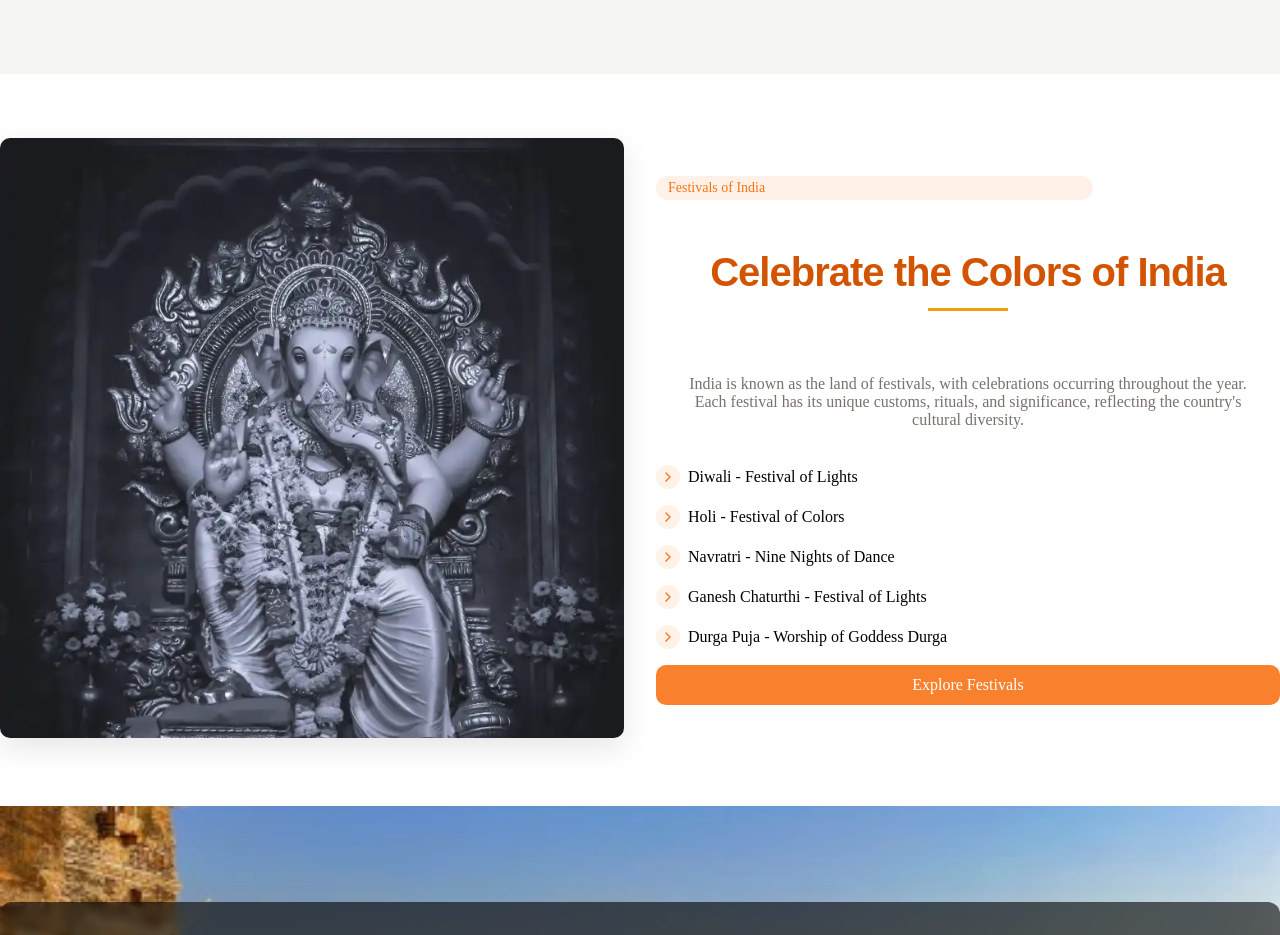
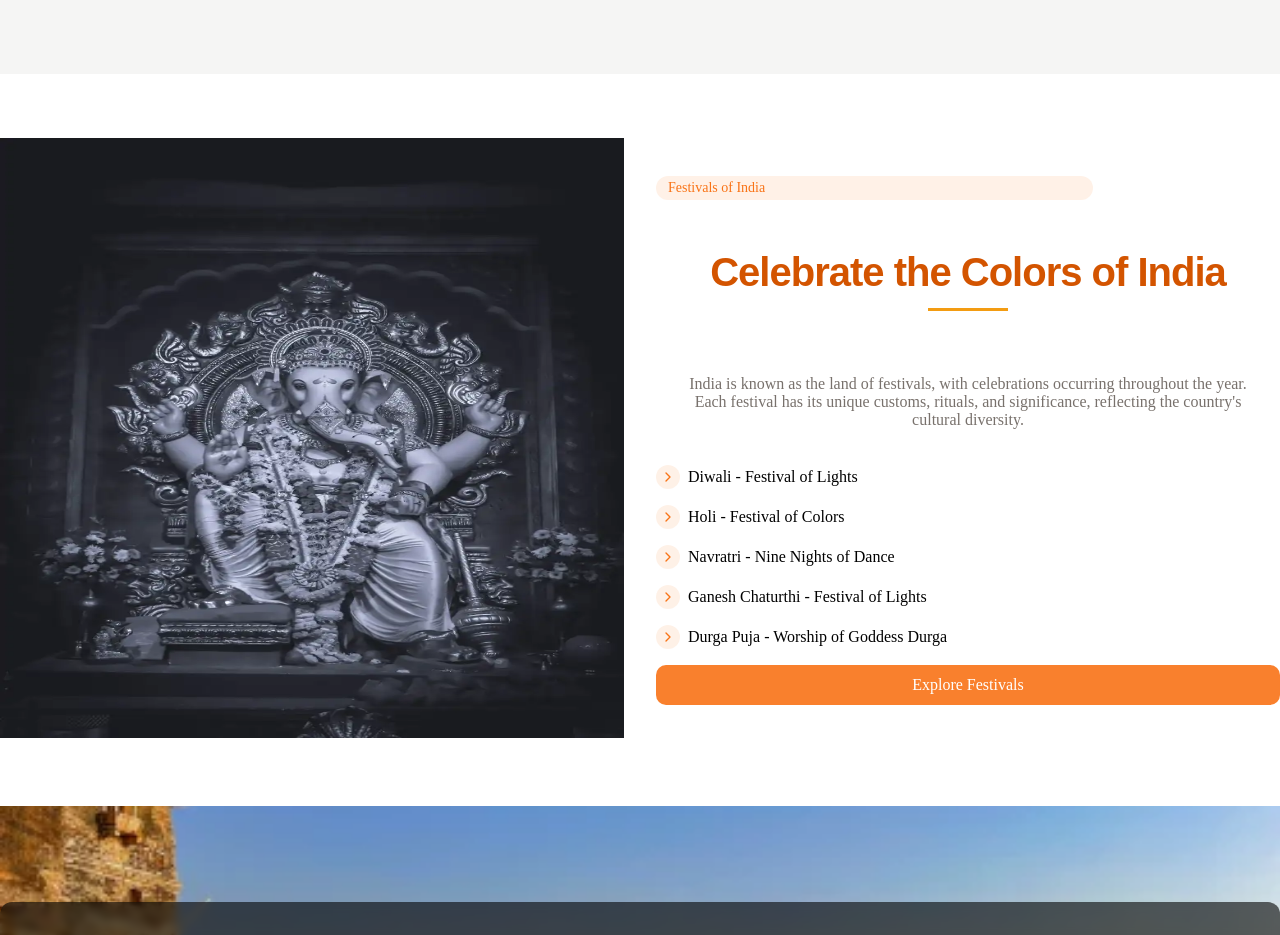
Before and after one commit to prasadmahind123/IndianCulture, a React (Vite) app: page / in a window 1280 px wide. Shown: the part 1440-2375 px from the top of the page. Built offline with nearby package versions, Linux system fonts and the light colour scheme; no server answers.

Commit message:
Update Home.jsx

```diff
--- a/src/Pages/Home.jsx
+++ b/src/Pages/Home.jsx
@@ -157,7 +157,7 @@ const Home = () => {
                   alt="Festival celebration"
                   width={800}
                   height={600}
-                  className="rounded-image"
+                  className="rounded-image1"
                 />
               </div>
               <div className="content-column">
```
